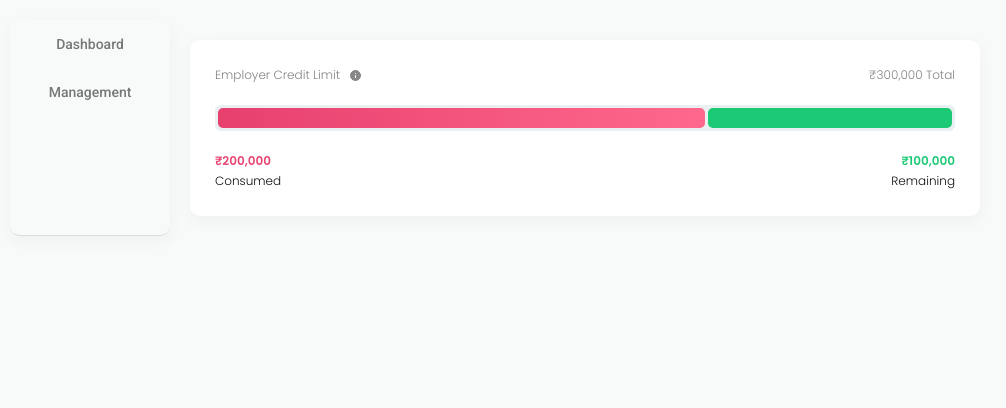
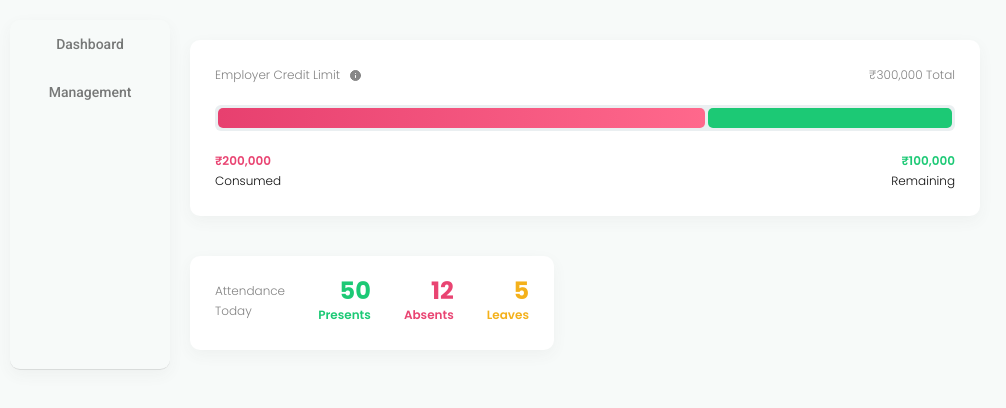
Before and after one commit to J-DK/rupyo-ui, an Angular app: page / in a window 1280 px wide. Shown: the top 408 px of the page, without its empty margins (0-1006 px from the left). Built offline with nearby package versions, Linux system fonts and the light colour scheme.

Commit message:
feat: added attendance component to the dashboard

```diff
--- a/src/app/components/dashboard/dashboard.component.html
+++ b/src/app/components/dashboard/dashboard.component.html
@@ -1,3 +1,8 @@
 <div style="padding: 20px; width: 740px">
   <app-employer-credit-limit></app-employer-credit-limit>
 </div>
+
+
+<div style="padding: 20px; width: 314px">
+  <app-attendance-today [presents]="50" [absents]="12" [leaves]="5"></app-attendance-today>
+</div>
--- a/src/app/components/dashboard/dashboard.module.ts
+++ b/src/app/components/dashboard/dashboard.module.ts
@@ -1,12 +1,13 @@
 import { NgModule } from '@angular/core';
 import { CommonModule } from '@angular/common';
 import { DashboardComponent } from './dashboard.component';
-import {EmployerCreditLimitComponent} from "./employer-credit-limit/employer-credit-limit.component";
+import { EmployerCreditLimitComponent } from "./employer-credit-limit/employer-credit-limit.component";
+import { AttendanceTodayComponent } from "./attendance-today/attendance-today.component";
 
 
 
 @NgModule({
-  declarations: [DashboardComponent, EmployerCreditLimitComponent],
+  declarations: [DashboardComponent, EmployerCreditLimitComponent, AttendanceTodayComponent],
   exports: [
     DashboardComponent
   ],
--- a/src/styles.scss
+++ b/src/styles.scss
@@ -49,6 +49,11 @@
 }
 
 @font-face {
+  font-family: "Poppins-Bold";
+  src: local("Poppins"), url(./assets/fonts/Poppins/Poppins-Bold.ttf) format("truetype");
+}
+
+@font-face {
   font-family: "Poppins-Light";
   src: local("Poppins"), url(./assets/fonts/Poppins/Poppins-Light.ttf) format("truetype");
 }
```
